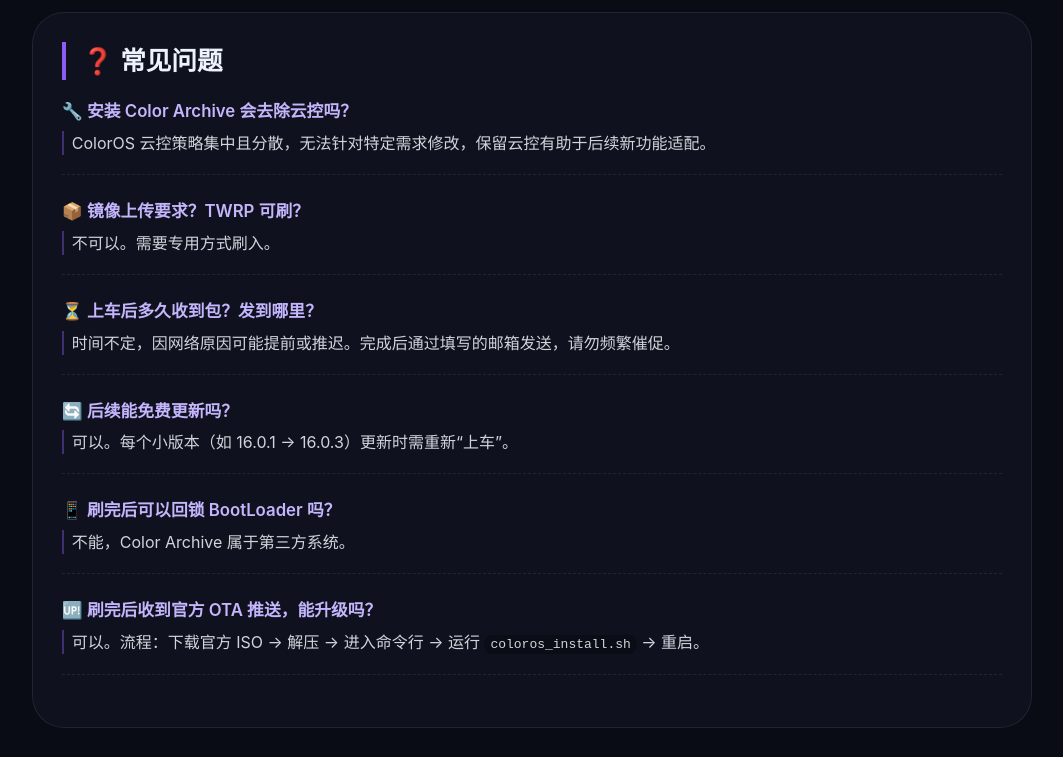
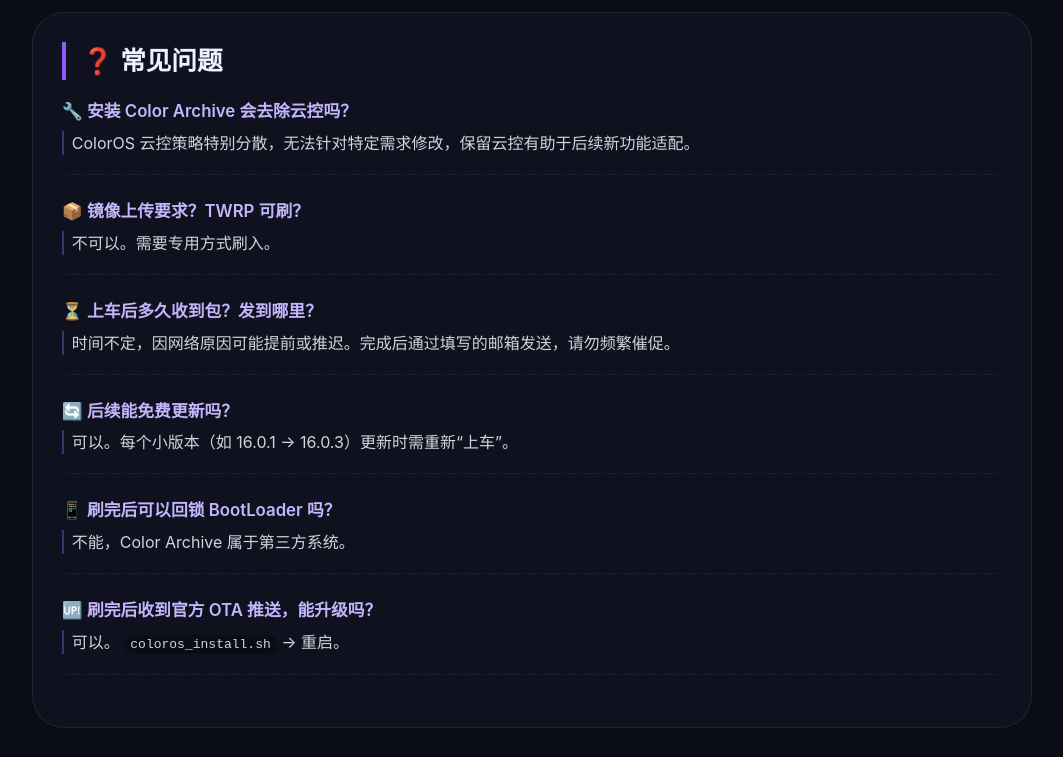
Before and after one commit to one899/color-archive, a plain HTML site: page index.html in a window 1280 px wide. Shown: the part 2060-2817 px from the top of the page, without its empty margins (108-1171 px from the left). Drawn offline with Linux system fonts and the light colour scheme.

Commit message:
Update index.html

```diff
--- a/index.html
+++ b/index.html
@@ -428,12 +428,12 @@
     <!-- FAQ 核心问题 -->
     <div class="card" id="faq">
         <div class="section-title">❓ 常见问题</div>
-        <div class="qa-item"><div class="qa-question">🔧 安装 Color Archive 会去除云控吗？</div><div class="qa-answer">ColorOS 云控策略集中且分散，无法针对特定需求修改，保留云控有助于后续新功能适配。</div></div>
+        <div class="qa-item"><div class="qa-question">🔧 安装 Color Archive 会去除云控吗？</div><div class="qa-answer">ColorOS 云控策略特别分散，无法针对特定需求修改，保留云控有助于后续新功能适配。</div></div>
         <div class="qa-item"><div class="qa-question">📦 镜像上传要求？TWRP 可刷？</div><div class="qa-answer">不可以。需要专用方式刷入。</div></div>
         <div class="qa-item"><div class="qa-question">⏳ 上车后多久收到包？发到哪里？</div><div class="qa-answer">时间不定，因网络原因可能提前或推迟。完成后通过填写的邮箱发送，请勿频繁催促。</div></div>
         <div class="qa-item"><div class="qa-question">🔄 后续能免费更新吗？</div><div class="qa-answer">可以。每个小版本（如 16.0.1 → 16.0.3）更新时需重新“上车”。</div></div>
         <div class="qa-item"><div class="qa-question">📱 刷完后可以回锁 BootLoader 吗？</div><div class="qa-answer">不能，Color Archive 属于第三方系统。</div></div>
-        <div class="qa-item"><div class="qa-question">🆙 刷完后收到官方 OTA 推送，能升级吗？</div><div class="qa-answer">可以。流程：下载官方 ISO → 解压 → 进入命令行 → 运行 <code style="background:#00000040;padding:2px 6px;border-radius:8px;">coloros_install.sh</code> → 重启。</div></div>
+        <div class="qa-item"><div class="qa-question">🆙 刷完后收到官方 OTA 推送，能升级吗？</div><div class="qa-answer">可以。 <code style="background:#00000040;padding:2px 6px;border-radius:8px;">coloros_install.sh</code> → 重启。</div></div>
     </div>
 
     <!-- 设备支持状态 -->
@@ -469,7 +469,7 @@
     <div style="text-align: center; margin: 1.5rem 0 0.5rem;">
         <div style="display: flex; flex-wrap: wrap; justify-content: center; gap: 1rem;">
             <a href="https://docs.qq.com/doc/DUVJLeGxEVXZ5Z2JW#" target="_blank" rel="noopener noreferrer" class="btn btn-primary">
-                📖 上车介绍文档
+                📖 付款码（上车）
             </a>
             <a href="https://docs.qq.com/form/page/DUVFvS29PT05URXBN" target="_blank" rel="noopener noreferrer" class="btn btn-outline">
                 📋 付费信息收集
```
